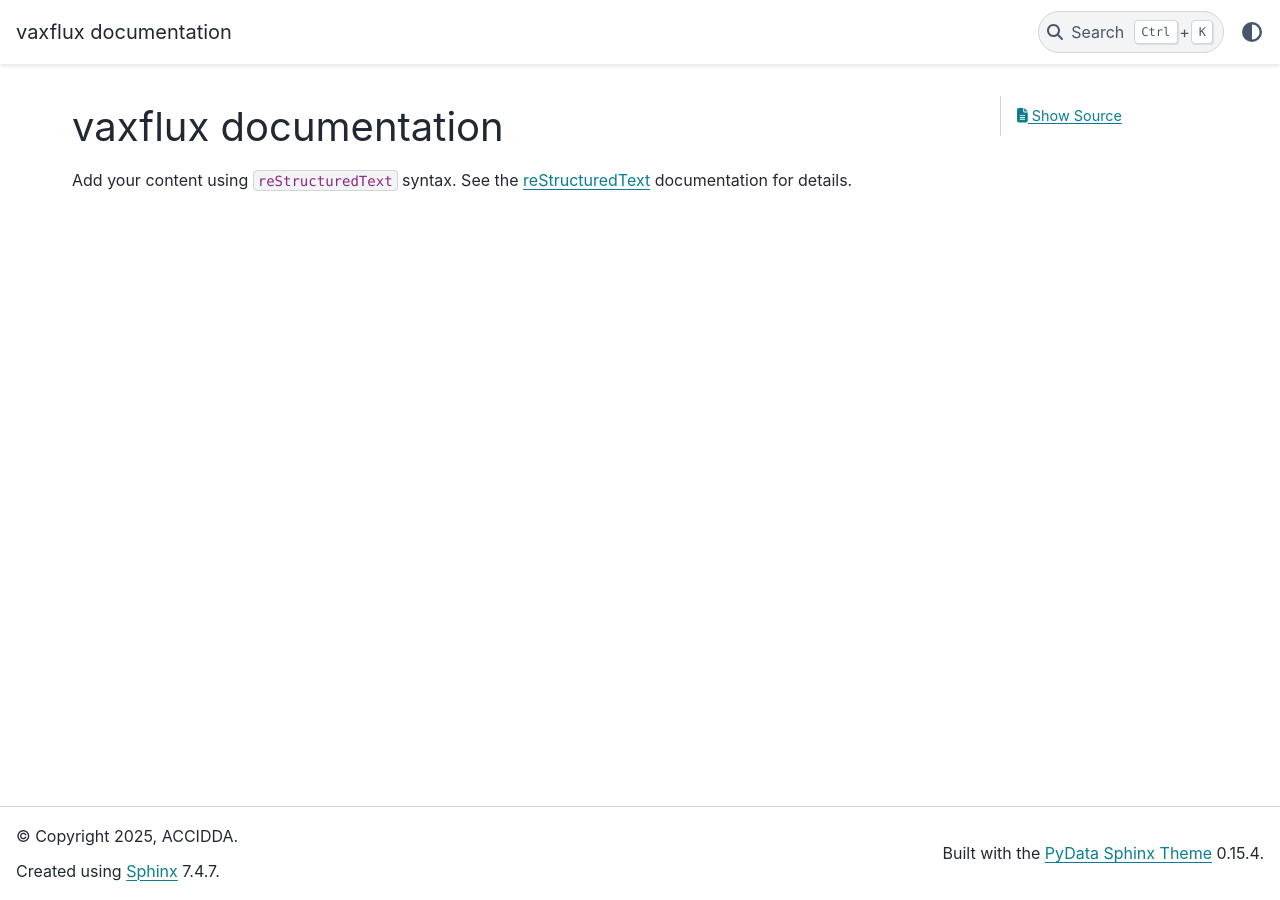
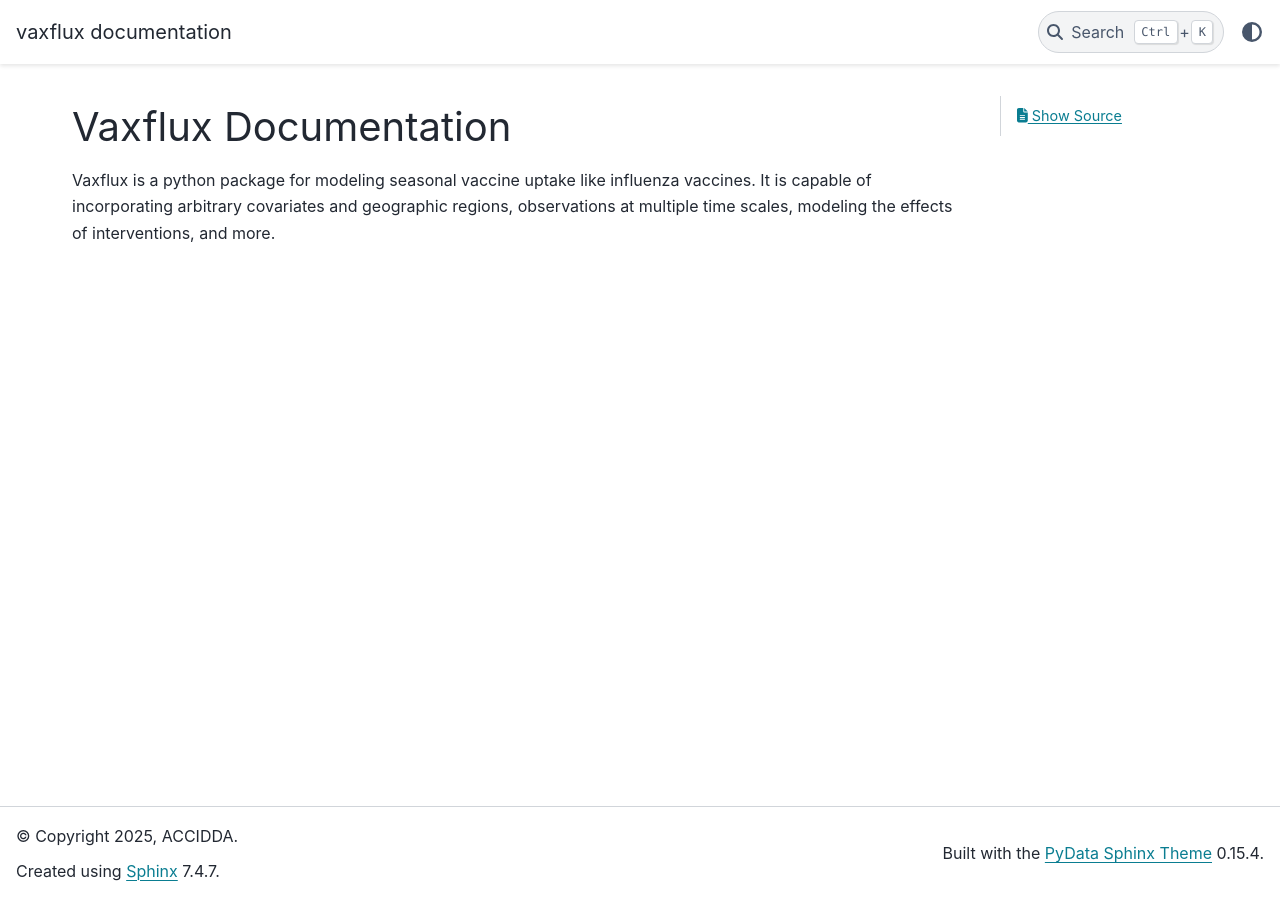
Before and after one commit to ACCIDDA/vaxflux, a Sphinx documentation site: the page built from docs/index.rst, in a window 1280 px wide. Built offline with Sphinx 7.4.7 and the PyData theme 0.15.4, drawn with Linux system fonts in a browser that asks for light colours.

Commit message:
Add light content to docs index page

```diff
--- a/docs/index.rst
+++ b/docs/index.rst
@@ -3,13 +3,10 @@
    You can adapt this file completely to your liking, but it should at least
    contain the root `toctree` directive.
 
-vaxflux documentation
+Vaxflux Documentation
 =====================
 
-Add your content using ``reStructuredText`` syntax. See the
-`reStructuredText <https://www.sphinx-doc.org/en/master/usage/restructuredtext/index.html>`_
-documentation for details.
-
+Vaxflux is a python package for modeling seasonal vaccine uptake like influenza vaccines. It is capable of incorporating arbitrary covariates and geographic regions, observations at multiple time scales, modeling the effects of interventions, and more.
 
 .. toctree::
    :maxdepth: 2
```
